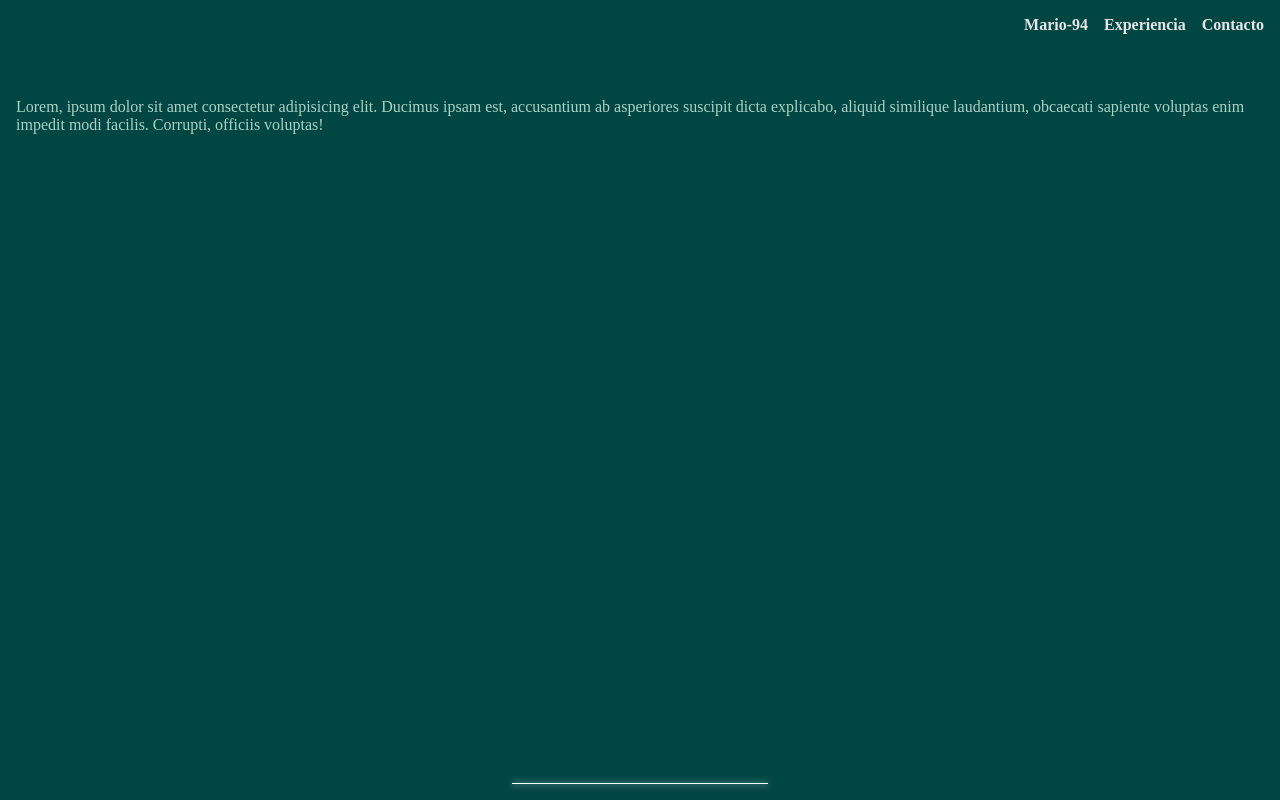
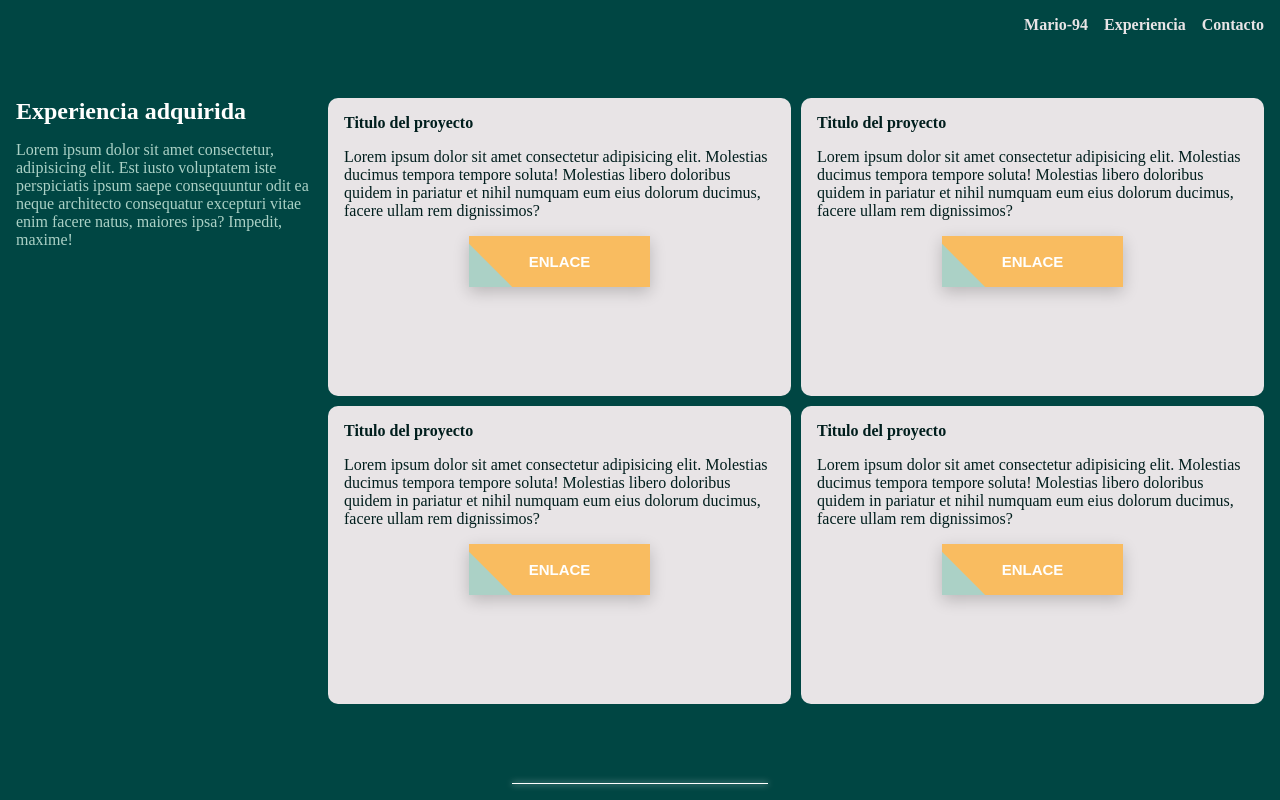
Before and after one commit to Mario-94/Portafolio, a React (Vite) app: page /experience in a window 1280 px wide. Built offline with nearby package versions, Linux system fonts and the light colour scheme; some icons are missing.

Commit message:
se termino el maquetado del componente Experience y procedemos con el componente de contacto.

```diff
--- a/package.json
+++ b/package.json
@@ -10,7 +10,6 @@
     "preview": "vite preview"
   },
   "dependencies": {
-    "bootstrap": "^5.3.3",
     "react": "^18.2.0",
     "react-dom": "^18.2.0",
     "wouter": "^3.0.2"
--- a/src/styles/experiences.scss
+++ b/src/styles/experiences.scss
@@ -1,6 +1,105 @@
-.container-experiences {
+@import "../styles/variable";
+
+.containerExperience {
   width: 100%;
-  height: fit-content;
+  height: 100%;
   display: grid;
-  border: 1px solid red;
+  grid-template-columns: 1fr 3fr;
+  grid-template-rows: 1fr;
+
+  .textExperience {
+    width: 100%;
+    height: 100%;
+    text-align: start;
+    h2 {
+      color: $headline-color;
+      padding-bottom: 1rem;
+    }
+    p {
+      color: $paragraph-color;
+    }
+  }
+  .content-experience {
+    width: 100%;
+    height: 100%;
+    display: grid;
+    grid-template-columns: 1fr 1fr;
+    gap: 10px;
+    .cardContainer {
+      display: flex;
+      padding: 1rem;
+      width: 100%;
+      height: 100%;
+      background-color: $main-color;
+      border-radius: 10px;
+      .textCard {
+        color: $stroke-color;
+        .tituloCard {
+          font-weight: bold;
+          padding-bottom: 1rem;
+        }
+        .descriptionCard {
+          padding-bottom: 1rem;
+          color: $button-text-color;
+        }
+        .contentBtn {
+          display: flex;
+          justify-content: center;
+          .enlaceBtn {
+            border: none;
+            display: block;
+            text-align: center;
+            cursor: pointer;
+            text-transform: uppercase;
+            outline: none;
+            overflow: hidden;
+            position: relative;
+            color: $headline-color;
+            font-weight: 700;
+            font-size: 15px;
+            background-color: $button-color;
+            padding: 17px 60px;
+            margin: 0 auto;
+
+            box-shadow: 0 5px 15px rgba(0, 0, 0, 0.2);
+            span {
+              position: relative;
+              z-index: 1;
+            }
+          }
+          .enlaceBtn:after {
+            content: "";
+            position: absolute;
+            left: 0;
+            top: 0;
+            height: 490%;
+            width: 140%;
+            background: $secondary-color;
+            -webkit-transition: all 0.5s ease-in-out;
+            transition: all 0.5s ease-in-out;
+            -webkit-transform: translateX(-98%) translateY(-25%) rotate(45deg);
+            transform: translateX(-98%) translateY(-25%) rotate(45deg);
+          }
+          .enlaceBtn:hover:after {
+            -webkit-transform: translateX(-9%) translateY(-25%) rotate(45deg);
+            transform: translateX(-9%) translateY(-25%) rotate(45deg);
+          }
+        }
+      }
+    }
+  }
+  @media (300px <= width <=767px) {
+    display: flex;
+    flex-direction: column;
+    .textExperience {
+      padding-bottom: 1rem;
+    }
+    .content-experience {
+      width: 100%;
+      height: 100%;
+      display: grid;
+      grid-template-columns: 1fr;
+      gap: 10px;
+    }
+  }
 }
--- a/src/views/Experiences.tsx
+++ b/src/views/Experiences.tsx
@@ -2,10 +2,83 @@ import "../styles/experiences.scss";
 const Experiences = () => {
   return (
     <>
-      Lorem, ipsum dolor sit amet consectetur adipisicing elit. Ducimus ipsam
-      est, accusantium ab asperiores suscipit dicta explicabo, aliquid similique
-      laudantium, obcaecati sapiente voluptas enim impedit modi facilis.
-      Corrupti, officiis voluptas!
+      <section className="containerExperience">
+        <div className="textExperience">
+          <h2>Experiencia adquirida</h2>
+          <p>
+            Lorem ipsum dolor sit amet consectetur, adipisicing elit. Est iusto
+            voluptatem iste perspiciatis ipsum saepe consequuntur odit ea neque
+            architecto consequatur excepturi vitae enim facere natus, maiores
+            ipsa? Impedit, maxime!
+          </p>
+        </div>
+        <div className="content-experience">
+          <div className="cardContainer">
+            <div className="textCard">
+              <p className="tituloCard">Titulo del proyecto</p>
+              <p className="descriptionCard">
+                Lorem ipsum dolor sit amet consectetur adipisicing elit.
+                Molestias ducimus tempora tempore soluta! Molestias libero
+                doloribus quidem in pariatur et nihil numquam eum eius dolorum
+                ducimus, facere ullam rem dignissimos?
+              </p>
+              <div className="contentBtn">
+                <button className="enlaceBtn">
+                  <span>Enlace</span>
+                </button>
+              </div>
+            </div>
+          </div>
+          <div className="cardContainer">
+            <div className="textCard">
+              <p className="tituloCard">Titulo del proyecto</p>
+              <p className="descriptionCard">
+                Lorem ipsum dolor sit amet consectetur adipisicing elit.
+                Molestias ducimus tempora tempore soluta! Molestias libero
+                doloribus quidem in pariatur et nihil numquam eum eius dolorum
+                ducimus, facere ullam rem dignissimos?
+              </p>
+              <div className="contentBtn">
+                <button className="enlaceBtn">
+                  <span>Enlace</span>
+                </button>
+              </div>
+            </div>
+          </div>
+          <div className="cardContainer">
+            <div className="textCard">
+              <p className="tituloCard">Titulo del proyecto</p>
+              <p className="descriptionCard">
+                Lorem ipsum dolor sit amet consectetur adipisicing elit.
+                Molestias ducimus tempora tempore soluta! Molestias libero
+                doloribus quidem in pariatur et nihil numquam eum eius dolorum
+                ducimus, facere ullam rem dignissimos?
+              </p>
+              <div className="contentBtn">
+                <button className="enlaceBtn">
+                  <span>Enlace</span>
+                </button>
+              </div>
+            </div>
+          </div>
+          <div className="cardContainer">
+            <div className="textCard">
+              <p className="tituloCard">Titulo del proyecto</p>
+              <p className="descriptionCard">
+                Lorem ipsum dolor sit amet consectetur adipisicing elit.
+                Molestias ducimus tempora tempore soluta! Molestias libero
+                doloribus quidem in pariatur et nihil numquam eum eius dolorum
+                ducimus, facere ullam rem dignissimos?
+              </p>
+              <div className="contentBtn">
+                <button className="enlaceBtn">
+                  <span>Enlace</span>
+                </button>
+              </div>
+            </div>
+          </div>
+        </div>
+      </section>
     </>
   );
 };
```
Also changed, not shown: 1 other file (tests, documents, lock files or other folders).
